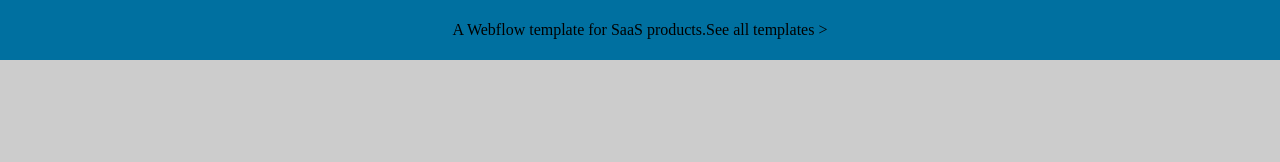
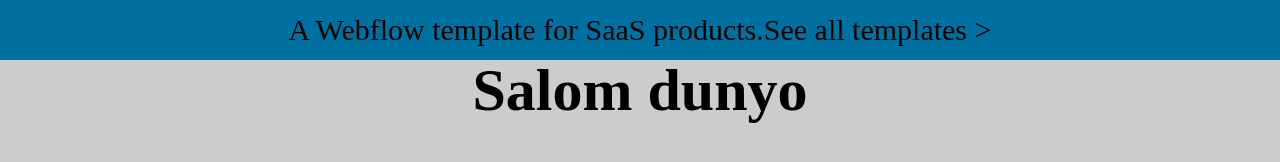
Before and after one commit to Olimovlatifjon19981230/diplom-ishi, a plain HTML site: page index.html in a window 1280 px wide. Drawn offline with Linux system fonts and the light colour scheme.

Commit message:
0-kun 1-push

```diff
--- a/index.html
+++ b/index.html
@@ -11,6 +11,7 @@
 	<div class="conteiner">
 		<div class="nav">
 			<p>A Webflow template for SaaS products.See all templates ></p>
+			<h1>Salom dunyo</h1>
 		</div>
 	</div>
 </body>
--- a/style/style.css
+++ b/style/style.css
@@ -18,4 +18,5 @@
 	background-color: #0070A0;
 	text-align: center;
 	line-height: 60px;
+	font-size: 30px;
 }
```
